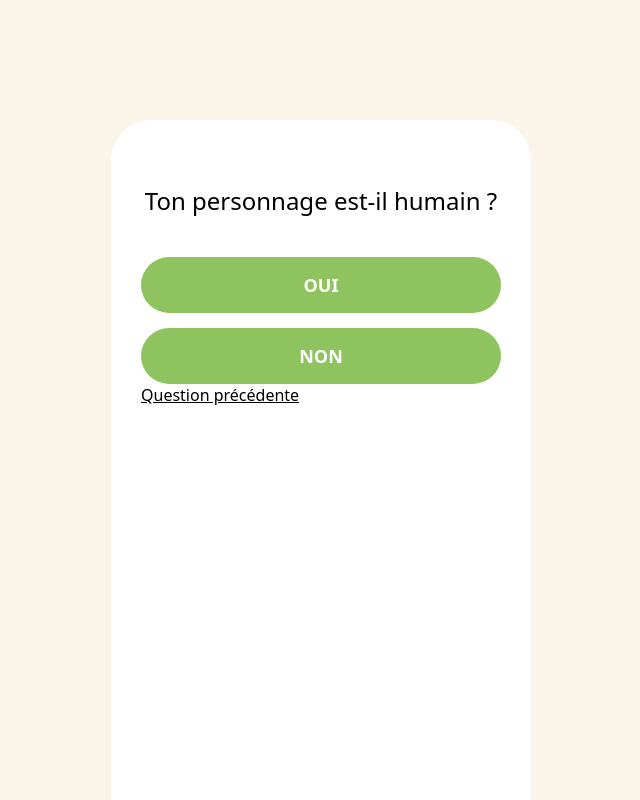
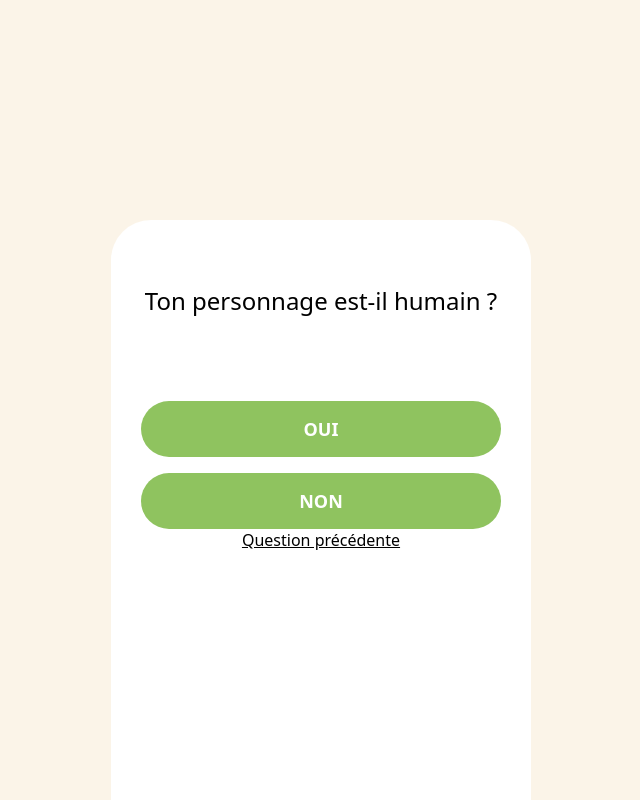
Before and after one commit to Mael-fcgb/AQUI-TU-PENSES, a plain HTML site: page questions.html in a window 1280 px wide. Shown: the whole page, without its empty margins (319-959 px from the left). Drawn offline with Linux system fonts and the light colour scheme.

Commit message:
previous question

```diff
--- a/rules.css
+++ b/rules.css
@@ -18,7 +18,10 @@
   border-top-left-radius: 40px;
   border-top-right-radius: 40px;
   padding: 40px 30px 50px;
-    margin-top: 120px;
+  margin-top: 220px;
+  display: flex;
+  flex-direction: column;
+  align-items: center;
 }
 
 .step {
@@ -58,36 +61,35 @@
   cursor: pointer;
 }
 
-  .btn:hover {
-    transform: translateY(-1px);
-    box-shadow: 0 4px 10px rgba(0,0,0,0.15);
-  }
 
 .hidden {
   display: none;
 }
 
-.question-container{
+.question-container {
   display: flex;
   flex-direction: column;
   justify-content: center;
   align-items: center;
 }
 
-.button-container{
+.button-container {
   display: flex;
   flex-direction: column;
-  gap: 15px;
+  gap: 16px;
+  width: 100%;
 }
 
-.question-text, .result-text {
+.question-text,
+.result-text {
   font-size: 24px;
   color: #000;
   text-align: center;
   margin-bottom: 20px;
+  width: 100%;
 }
 
-.return{
+.return {
   text-decoration: underline;
   color: #000;
   font-size: 16px;
```
Also changed, not shown: 1 other file. Lines whose indentation alone changed are shown as unchanged.
